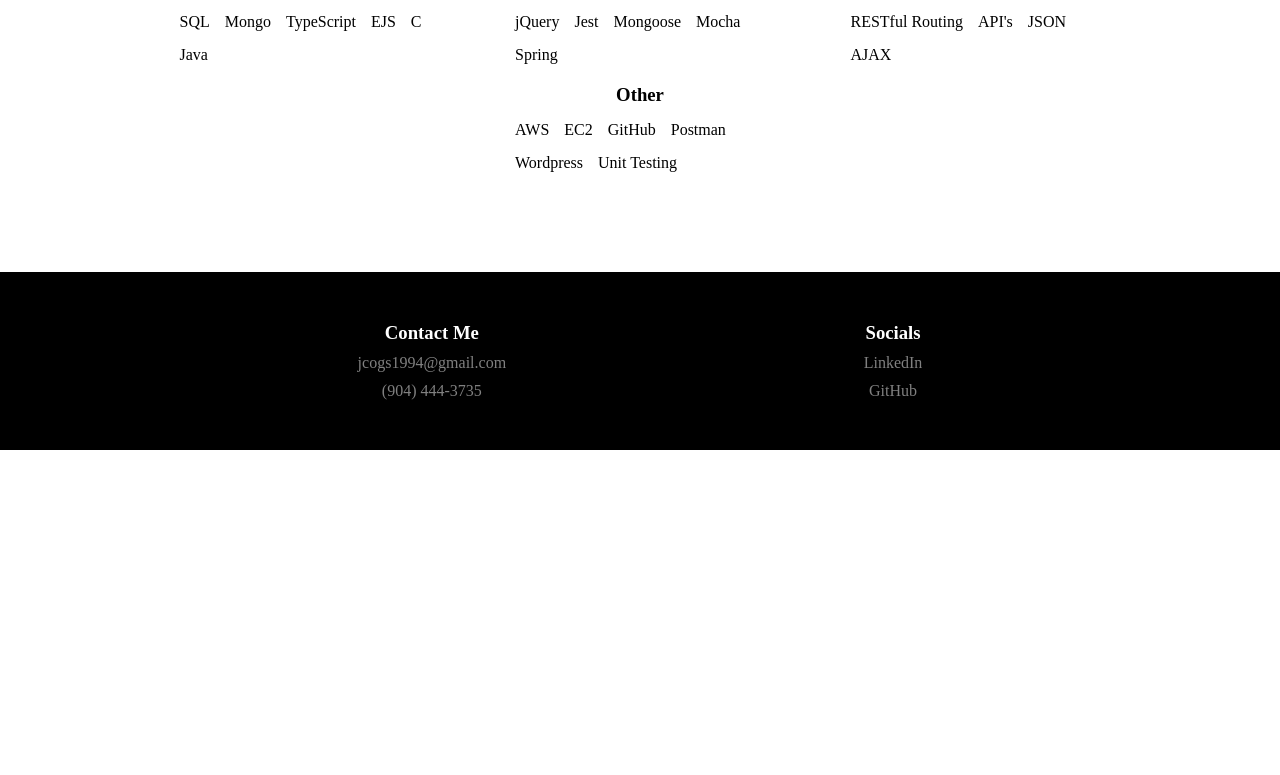
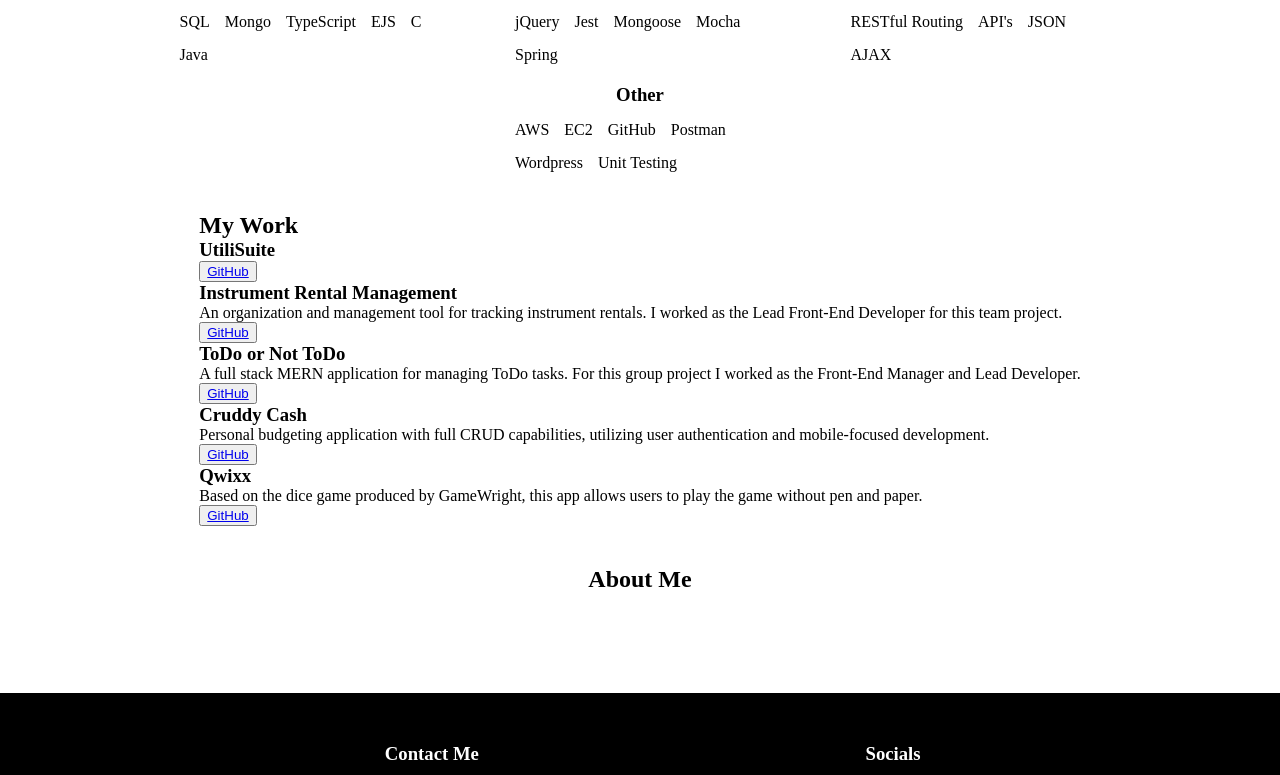
Before and after one commit to jcogs94/portfolio, a React (Create React App) app: page / in a window 1280 px wide. Shown: the part 545-1320 px from the top of the page. Before the commit the page ends 995 px from the top, so only its background shows below. Built offline with nearby package versions, Linux system fonts and the light colour scheme.

Commit message:
my work structure added

```diff
--- /dev/null
+++ b/src/components/Main/AboutMe/AboutMe.jsx
@@ -0,0 +1,11 @@
+import './AboutMe.css'
+
+const AboutMe = () => {
+    return <>
+        <div id="about-me">
+            <h2>About Me</h2>
+        </div>
+    </>
+}
+
+export default AboutMe
--- a/src/components/Main/Main.jsx
+++ b/src/components/Main/Main.jsx
@@ -1,5 +1,7 @@
+import AboutMe from './AboutMe/AboutMe'
 import Hero from './Hero/Hero'
 import './Main.css'
+import MyWork from './MyWork/MyWork'
 import Skills from './Skills/Skills'
 
 const Main = () => {
@@ -7,6 +9,8 @@ const Main = () => {
         <main>
             <Hero />
             <Skills />
+            <MyWork />
+            <AboutMe />
         </main>
     </>
 }
--- /dev/null
+++ b/src/components/Main/MyWork/MyWork.jsx
@@ -0,0 +1,18 @@
+import projectsData from './projectsData.js'
+import './MyWork.css'
+import ProjectCard from './ProjectCard/ProjectCard.jsx'
+
+const MyWork = () => {
+    return <>
+        <div id="my-work">
+            <h2>My Work</h2>
+            <div id="projects-container">
+                {projectsData.map( (project) => (
+                    <ProjectCard {...project} />
+                ))}
+            </div>
+        </div>
+    </>
+}
+
+export default MyWork
--- /dev/null
+++ b/src/components/Main/MyWork/ProjectCard/ProjectCard.jsx
@@ -0,0 +1,15 @@
+import './ProjectCard.css'
+
+const ProjectCard = ({ img, name, description, liveLink, githubLink }) => {
+    return <>
+        <div className="project-card">
+            <h3>{name}</h3>
+            <p>{description}</p>
+            <div>
+                <button><a href={githubLink}>GitHub</a></button>
+            </div>
+        </div>
+    </>
+}
+
+export default ProjectCard
--- /dev/null
+++ b/src/components/Main/MyWork/projectsData.js
@@ -0,0 +1,39 @@
+const projectsData = [
+    {
+        img: "",
+        name: "UtiliSuite",
+        description: "",
+        liveLink: "",
+        githubLink: "https://github.com/jcogs94/utiliSuite.git"
+    },
+    {
+        img: "",
+        name: "Instrument Rental Management",
+        description: "An organization and management tool for tracking instrument rentals. I worked as the Lead Front-End Developer for this team project.",
+        liveLink: "",
+        githubLink: "https://github.com/jcogs94/unit4-front-end.git"
+    },
+    {
+        img: "",
+        name: "ToDo or Not ToDo",
+        description: "A full stack MERN application for managing ToDo tasks. For this group project I worked as the Front-End Manager and Lead Developer.",
+        liveLink: "",
+        githubLink: "https://github.com/jcogs94/todo-or-not-todo-frontend.git"
+    },
+    {
+        img: "",
+        name: "Cruddy Cash",
+        description: "Personal budgeting application with full CRUD capabilities, utilizing user authentication and mobile-focused development.",
+        liveLink: "",
+        githubLink: "https://github.com/jcogs94/cruddy-cash.git"
+    },
+    {
+        img: "",
+        name: "Qwixx",
+        description: "Based on the dice game produced by GameWright, this app allows users to play the game without pen and paper.",
+        liveLink: "",
+        githubLink: "https://github.com/jcogs94/qwixx.git"
+    },
+]
+
+export default projectsData
```
Also changed, not shown: src/components/Main/AboutMe/AboutMe.css (added), src/components/Main/MyWork/MyWork.css (added), src/components/Main/MyWork/ProjectCard/ProjectCard.css (added).
